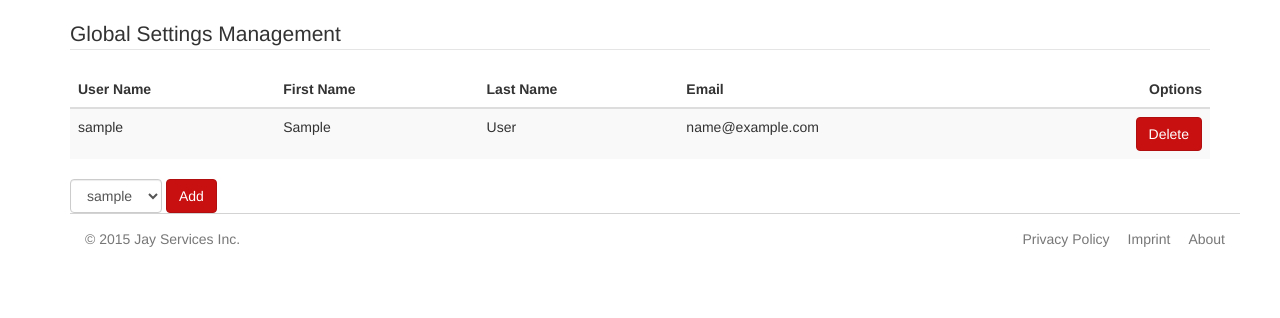
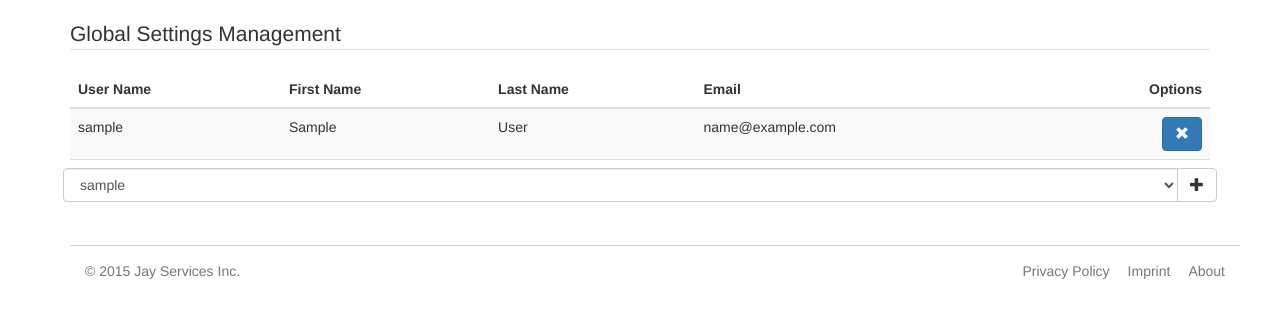
Before and after one commit to tkw1536/jay, a Django app: template templates/systems/global_settings.html in a window 1280 px wide. Shown: the part 51-369 px from the top of the page. Run offline with Django 3.2, Linux system fonts and the light colour scheme; a user stored in the database is signed in; tables that the repository leaves empty hold one stand-in row (values such as "Sample post"); the template is opened without the code that fills it: values that come from a table or form of the project are taken from there, most other values are stand-ins (such as "Sample title", 1, 10 or a date in 2020); parts of the project's set-up code (start-up, migrations or seed data) failed here and were passed over; some libraries are stand-ins or nearby versions.

Commit message:
Update restricted urls and make jinbos page nicer

```diff
--- a/jay/restricted.py
+++ b/jay/restricted.py
@@ -1,7 +1,20 @@
 from django.core.exceptions import ValidationError
 
 RESTRICTED_WORDS = [
-    'settings', 'systems', 'new', 'admin', 'results', 'edit', 'delete', 'login', 'logout', 'imprint', 'privacy', 'help', 'superadmins'
+    # MASTER
+    'djangoadmin', 'imprint', 'privacy', 'about', 'help', 'filters', 'login', 'logout', 'settings',
+
+    # filters
+    'new', 'edit', 'delete', 'testuser',
+
+    # settings
+    'superadmins', 'add', 'remove', 'new',
+
+    # Votes
+    'settings', 'admins', 'add', 'remove', 'results', 'edit', 'delete', 'filter', 'options', 'stage', 'update', 'open', 'close', 'public', 'up', 'down',
+
+    # Static
+    'static'
 ]
 
 def is_restricted_word(name, value):
--- a/jay/urls.py
+++ b/jay/urls.py
@@ -29,8 +29,8 @@ urlpatterns = [
     # Home page
     url(r'^$', home, name="home"),
 
-    # TODO: Remove these?
-    url(r'^admin/', include(admin.site.urls)),
+    # django admin
+    url(r'^djangoadmin/', include(admin.site.urls)),
 
     # Static stuff
     url(r'^imprint/$', TemplateView.as_view(template_name="base/imprint.html"), name="imprint"),
--- a/templates/systems/global_settings.html
+++ b/templates/systems/global_settings.html
@@ -2,7 +2,7 @@
 
 {% load staticfiles %}
 
-{% block page_title %}Global Settings Management{% endblock %}
+{% block page_title %}Global Settings{% endblock %}
 
 {% block head %}
 <link href="{% static "css/vote/vote.css" %}" rel="stylesheet">
@@ -15,7 +15,6 @@
 
   <div class="row">
     <div class="col-sm-12">
-      {% if superadmin_list %}
         <table class="table table-striped">
           <thead>
             <tr>
@@ -36,34 +35,39 @@
                 <td class="text-right">
                   <form action="{% url 'settings:remove' user_id=superadmin.user.id %}" method="post" class="form-inline" style="display:inline; ">
                     {% csrf_token %}
-                    <input type="submit" class="btn btn-primary" value="Delete" />
+                    <button type="submit" class="btn btn-danger"><span class="glyphicon glyphicon-remove"></span></button>
                   </form>
                 </td>
               </tr>
             {% endfor %}
-          </tbody>
-        </table>
-      {% endif %}
-    </div>
-  </div>
-
 
             {% if user_list %}
-  <div class="row">
-    <div class="col-sm-12">
-      <form action="{% url 'settings:add' %}" method="post" class="form-inline" role="form">
-        {% csrf_token %}
+              <tr>
+                <td colspan="5">
+                  <form action="{% url 'settings:add' %}" method="post" class="form-horizontal" role="form">
+
                     <div class="form-group">
+                        <div class="input-group">
                           <select name="user_id" class="form-control">
                             {% for user in user_list %}
                               <option value="{{ user.id | escape }}">{{ user.username }}</option>
                             {% endfor %}
                           </select>
-          <input type="submit" class="btn btn-primary" value="Add" />
-        </div>
-      </form>
+
+                          <span class="input-group-btn">
+                            <button type="submit" class="btn btn-default"><span class="glyphicon glyphicon-plus"></span></button>
+                          </span>
                         </div>
                     </div>
+
+                    {% csrf_token %}
+                  </form>
+                </td>
+              </tr>
             {% endif %}
+          </tbody>
+        </table>
+    </div>
+  </div>
 
 {% endblock %}
--- a/templates/vote/vote_done.html
+++ b/templates/vote/vote_done.html
@@ -14,8 +14,7 @@
     <div class="col-sm-12 text-center">
       <i class="fa fa-check fa-5x" style="color:green"></i>
       <h2>You've done!</h2>
-      <!-- Jinbo: days are currently hardcored. -->
-      <h5>Come back in 2 days for results <i class="fa fa-smile-o"></i></h5>
+      <h5>Come back later for results<i class="fa fa-smile-o"></i></h5>
     </div>
   </div>
 {% endblock %}
```
Lines whose indentation alone changed are shown as unchanged.
